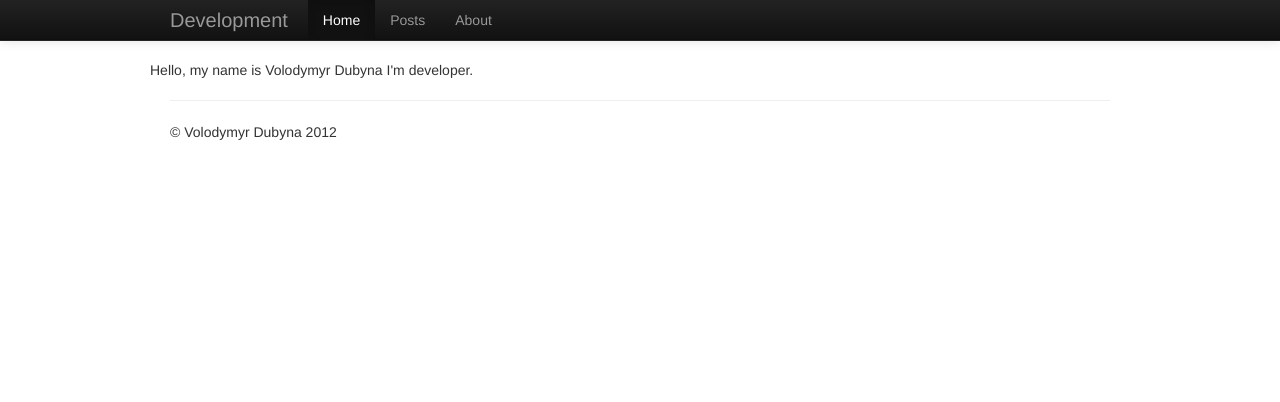
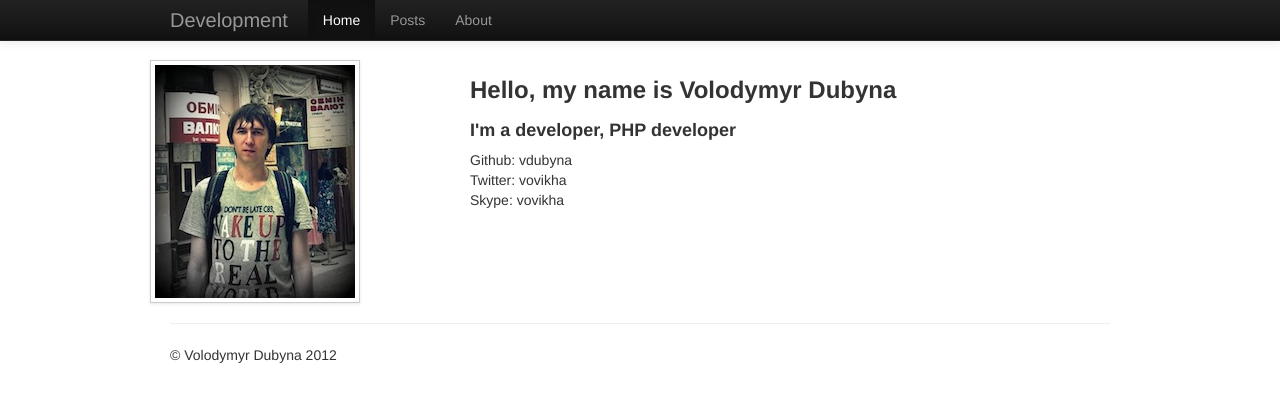
Before and after one commit to vdubyna/vdubyna.github.com, a Jekyll site: the page built from about.html, in a window 1280 px wide. Shown: the top 402 px of the page. Built offline with Jekyll 4.4.1, drawn with Linux system fonts in a browser that asks for light colours.

Commit message:
Update posts

```diff
--- a/about.html
+++ b/about.html
@@ -3,7 +3,18 @@ layout: default
 title : About me
 ---
 <section class="content">
-
-    Hello, my name is Volodymyr Dubyna
-    I'm developer.
+    <div class="row">
+        <div class="span4">
+            <img src="media/my-photo.jpg" class="img-polaroid" />
+        </div>
+        <div class="span8">
+            <h3>Hello, my name is Volodymyr Dubyna</h3>
+            <h4>I'm a developer, PHP developer</h4>
+            <address>
+                Github: vdubyna<br />
+                Twitter: vovikha<br />
+                Skype: vovikha<br />
+            </address>
+        </div>
+    </div>
 </section>
--- a/index.html
+++ b/index.html
@@ -31,7 +31,8 @@ title : Home Page
     {% for post in site.posts %}
     {% unless post.active == false %}
         <div class="span4">
-            <p>{{ post.content | truncatewords: 40 }}</p>
+            <h2><a href="{{ post.url }}">{{ post.title }}</a></h2>
+            <p>{{ post.content | truncatewords: 40 | strip_html }}</p>
             <p><a class="btn" href="{{ post.url }}">View details &raquo;</a></p>
         </div>
     {% endunless %}
```
Also changed, not shown: _posts/2012-09-25-magento-install.md (+1 -1 lines), _posts/2012-09-26-catch-errors.md (+2 -2 lines), _posts/2012-09-27-exclude-block-from-fpc.md (+1 -1 lines), media/my-photo.jpg (added).
